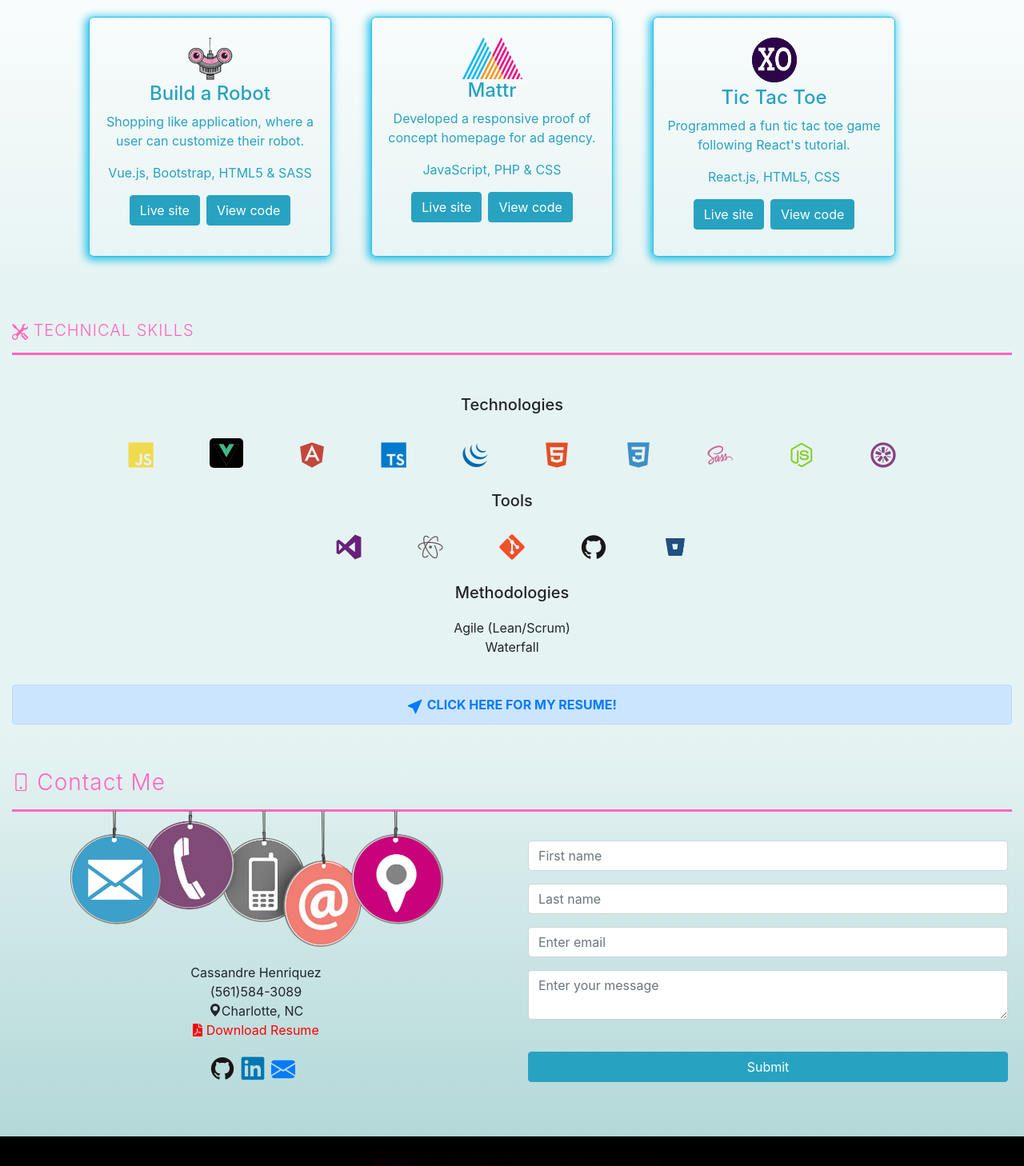
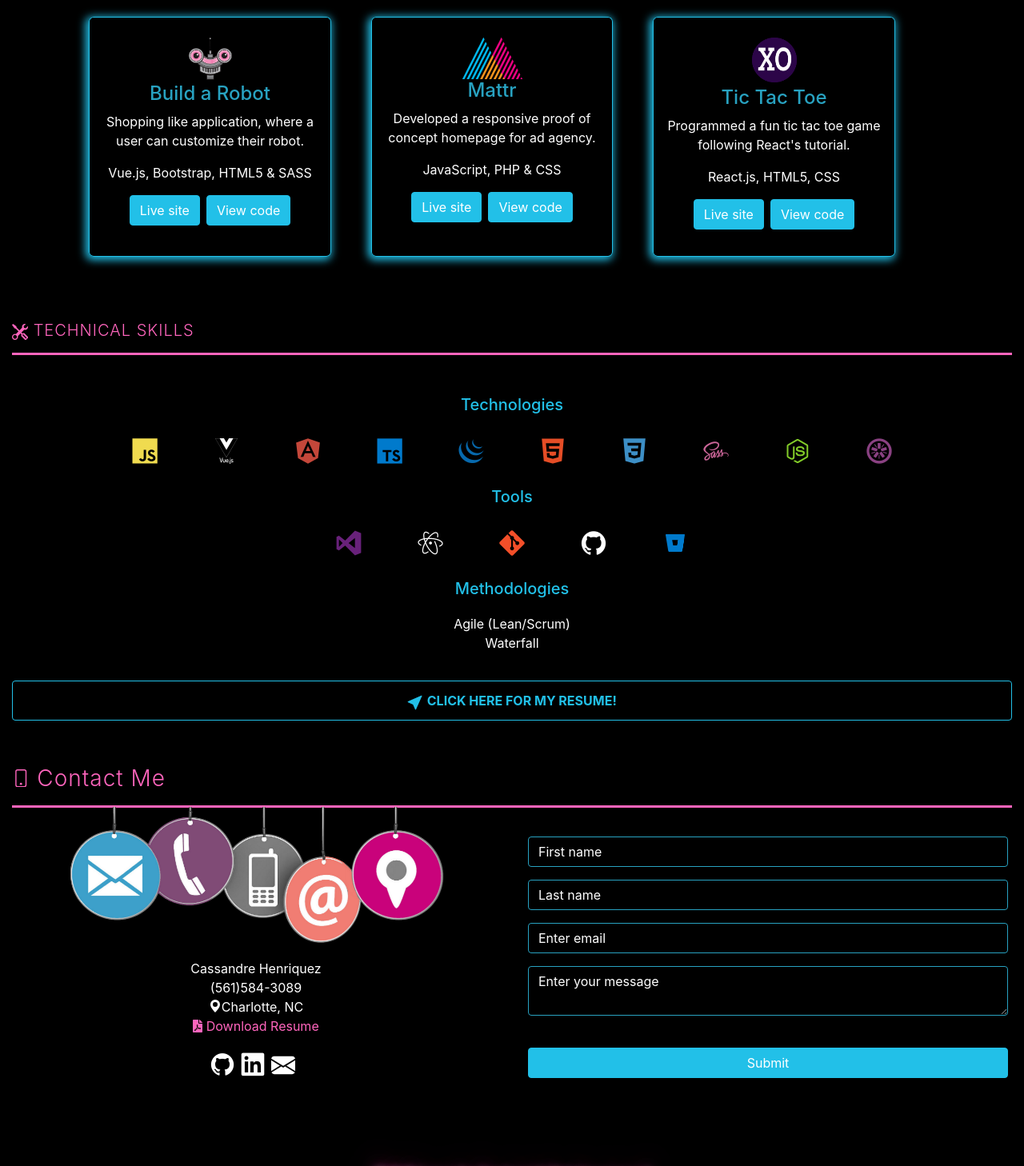
Before and after one commit to cassandreh1/cassandre-portfolio, an Angular app: page / in a window 1280 px wide. Shown: the part 1060-2518 px from the top of the page at 80% size. Built offline with nearby package versions, Linux system fonts and the light colour scheme.

Commit message:
adding dark mode styling for site

```diff
--- a/src/app/app.component.scss
+++ b/src/app/app.component.scss
@@ -5,6 +5,7 @@
     margin-top: 15%;
 }
 #main-content {
+    background-color: black;
     min-height: 300px;
 }
 .loading-spinner{
--- a/src/app/contact-me/contact-me.component.html
+++ b/src/app/contact-me/contact-me.component.html
@@ -27,9 +27,9 @@
                 </a>
             </p>
             <div>
-                <a class="contact-icon-styling" href="https://github.com/cassandreh1"><i class="devicon-github-plain colored"></i></a>
-                <a class="contact-icon-styling"  href="https://www.linkedin.com/in/cassandre-henriquez-08bb4763/"><i class="devicon-linkedin-plain colored"></i></a>
-                <a class="contact-icon-styling"  href="mailto:cassandreh01@gmail.com">
+                <a class="contact-icon-styling white-color" href="https://github.com/cassandreh1"><i class="devicon-github-plain"></i></a>
+                <a class="contact-icon-styling white-color"  href="https://www.linkedin.com/in/cassandre-henriquez-08bb4763/"><i class="devicon-linkedin-plain"></i></a>
+                <a class="contact-icon-styling white-color"  href="mailto:cassandreh01@gmail.com">
                     <svg class="bi bi-envelope-fill" width="1em" height="1em" viewBox="0 0 16 16" fill="currentColor" xmlns="http://www.w3.org/2000/svg">
                         <path fill-rule="evenodd" d="M.05 3.555A2 2 0 0 1 2 2h12a2 2 0 0 1 1.95 1.555L8 8.414.05 3.555zM0 4.697v7.104l5.803-3.558L0 4.697zM6.761 8.83l-6.57 4.027A2 2 0 0 0 2 14h12a2 2 0 0 0 1.808-1.144l-6.57-4.027L8 9.586l-1.239-.757zm3.436-.586L16 11.801V4.697l-5.803 3.546z"/>
                     </svg>
--- a/src/app/contact-me/contact-me.component.scss
+++ b/src/app/contact-me/contact-me.component.scss
@@ -1,12 +1,11 @@
 .row#contact-me-wrapper {
   padding-top: 20px;
   padding-bottom: 40px;
-  // background-color: #d4e4e4;
-  background-image: linear-gradient(to bottom, #e6f3f3, #b3d8d8);
+  // background-image: linear-gradient(to bottom, #e6f3f3, #b3d8d8);
   .wall-art {
     text-align: center;
     #resume-pdf {
-      color: red;
+      color: #ff65bd;
     }
     #contact-me-icon {
       margin-top: -54px !important;
@@ -14,10 +13,26 @@
       animation: slideLeft 2s ease-in-out forwards;
     }
   }
+  .white-color {
+    color: white;
+  }
   .col-md-6 {
     padding: 20px;
+    textarea,
+    input {
+      background-color: black;
+      border: 1px solid #28a2c1;
+      color: white;
+      &::placeholder {
+        color: white;
+      }
+      &:focus {
+        box-shadow: -2px 2px 11px 2px #22c0e8;
+      }
+    }
     .ng-dirty.ng-invalid:not(form) {
       border: 1px solid #a94442;
+      box-shadow: none;
     }
     .error-message {
       padding-top: 10px;
@@ -33,11 +48,8 @@
     }
     button.btn-success {
       margin-top: 40px;
-      background-color: #28a2c1;
-      border-color: #28a2c1;
-      &:hover {
-        opacity: 0.5;
-      }
+      background-color: #22c0e8;
+      border-color: #22c0e8;
     }
     .bi-geo-alt {
       margin-bottom: 4px;
@@ -45,6 +57,7 @@
   }
   #contact-info {
     padding-top: 15px;
+    color: white;
   }
   .contact-icon-styling {
     font-size: 30px;
--- a/src/app/home/home.component.scss
+++ b/src/app/home/home.component.scss
@@ -3,9 +3,8 @@
   // padding-right: 15px;
 }
 .content-stye {
-    color: slategray;
+    color: white;
     padding: 0;
-    // background-image: linear-gradient(to bottom, white, #e6f3f3);
     .content-container {
         p {
           margin-bottom: 10px;
@@ -28,6 +27,7 @@
         img {
             width: 100%;
             box-shadow: -2px 2px 20px 7px #22c0e8;
+            border-radius: 20px;
         }
     }
     hr {
@@ -37,12 +37,16 @@
     }
 }
 #checkResume {
-  background-color: #e6f3f3;
+  .alert-primary {
+    color: #22c0e8;
+    background-color: transparent;
+    border-color: #22c0e8;
+    }
+  // background-color: #e6f3f3;
   text-align: center;
   a {
-    // color: #ff65bd;
+    color: #22c0e8;
     font-weight: bold;
-    // text-shadow: 0 0 0.6rem #ffe6ff, 0 0 0.8rem #ff65bd;
   }
 
 }
--- a/src/app/portfolio/portfolio.component.scss
+++ b/src/app/portfolio/portfolio.component.scss
@@ -1,6 +1,6 @@
 .portfolio-container {
     min-height: 350px;
-    background-image: linear-gradient(to bottom, white, #e6f3f3);
+    // background-image: linear-gradient(to bottom, white, #e6f3f3);
 }
 #portfolio-wrapper {
     margin: 0 !important;
@@ -27,10 +27,13 @@
             box-shadow: none;
             border: none;
             .btn {
-                color: #28a2c1;
+                color: #22c0e8;
                 background-color: white;
-                border-color: #28a2c1;
+                border-color: #22c0e8;
             }
+        }
+        p {
+            color: white;
         }
         img {
             width: 3.5rem;
@@ -43,14 +46,14 @@
     }
     .btn {
         color: white;
-        background-color: #28a2c1;;
-        border-color: #28a2c1;
+        background-color: #22c0e8;
+        border-color: #22c0e8;
         // margin-right: 15px;
         margin-bottom: 15px;
         &:hover {
-            color: #28a2c1;
+            color: #22c0e8;
             background-color: white;
-            border-color: #28a2c1;
+            border-color: #22c0e8;
         }
     }
     .margin-right-8 {
--- a/src/app/resume/resume.component.scss
+++ b/src/app/resume/resume.component.scss
@@ -4,6 +4,10 @@
 }
 hr {
     border-color: #22c0e8;
+}
+.date-range,
+h5 {
+    color: #22c0e8;
 }
 #resume-pdf {
     h5 {
@@ -17,8 +21,12 @@ hr {
     }
 }
 #eduction-styling {
-    // background-image: linear-gradient(to bottom, white, #e6f3f3);
-    // background-color: #f2f2f2;
+    color: white;
+    .btn-danger {
+        background-color: #ff65bd;
+        border: 1px solid #ff65bd;
+
+    }
     .bi-book-half {
         padding-top: 0;
     }
@@ -33,18 +41,19 @@ hr {
     }
 }
 #work-history {
-    // background-color: #e6f3f3;
-    background-image: linear-gradient(to bottom, white, #e6f3f3);
+    color: white;
+    // background-image: linear-gradient(to bottom, white, #e6f3f3);
 }
 ul.timeline {
     list-style-type: circle;
     margin-left: 10px;
+    padding-bottom: 1rem;
     &:last-child {
         margin-bottom: 0;
     }
     &:before {
         content: ' ';
-        background: #d4d9df;
+        background: #22c0e8;
         display: inline-block;
         position: absolute;
         left: 28px;
--- a/src/app/technical-skills/technical-skills.component.html
+++ b/src/app/technical-skills/technical-skills.component.html
@@ -1,4 +1,4 @@
-<div class="row" id="skills-wrapper" [ngStyle]="bgColor">
+<div class="row" id="skills-wrapper">
     <div class="col-sm-12">
       <h5 class="sub-title" [ngStyle]="titleColor">
         <svg class="bi bi-tools" width="1em" height="1em" viewBox="0 0 16 16" fill="currentColor" xmlns="http://www.w3.org/2000/svg">
@@ -30,7 +30,7 @@
       </div>
       <div class="col-sm-12">
         <h5 class="margin-bottom-20">Methodologies</h5>
-          <div *ngFor="let method of methodologies"> {{ method }}</div>
+          <div class="white-text" *ngFor="let method of methodologies"> {{ method }}</div>
       </div>
     </div>
   </div>
--- a/src/app/technical-skills/technical-skills.component.scss
+++ b/src/app/technical-skills/technical-skills.component.scss
@@ -1,8 +1,13 @@
 
 #skills-wrapper {
-    // background-image: linear-gradient(to bottom, #e6f3f3, #b3d8d8);
     padding-top: 10px;
     padding-bottom: 20px;
+    h5 {
+        color: #22c0e8;
+    }
+    .white-text {
+        color: white
+    }
 }
 .sub-title {
     // color: #22c0e8;
@@ -31,11 +36,8 @@ hr {
             i {
                 font-size: 2em;
             }
-            .devicon-vuejs-plain {
-                background-color: black;
-                padding: 5px 5px 0 5px;
-                border-radius: 5px;
-                display: inline-block;
+            .devicon-bitbucket-plain {
+                color: #007acc;
             }
         }
         .tooltiptext {
--- a/src/app/technical-skills/technical-skills.component.ts
+++ b/src/app/technical-skills/technical-skills.component.ts
@@ -15,7 +15,7 @@ export class TechnicalSkillsComponent implements OnInit {
     text:'JavaScript',
   },
   {
-    icon: 'devicon-vuejs-plain colored',
+    icon: 'devicon-vuejs-plain-wordmark',
     text:'Vue.js',
   },
   {
@@ -58,7 +58,7 @@ export class TechnicalSkillsComponent implements OnInit {
     text:'Visual Studio Code',
   },
   {
-    icon: 'devicon-atom-original colored',
+    icon: 'devicon-atom-original',
     text:'Atom',
   },
   {
@@ -66,11 +66,11 @@ export class TechnicalSkillsComponent implements OnInit {
     text:'Git',
   },
   {
-    icon: 'devicon-github-plain colored',
+    icon: 'devicon-github-plain',
     text:'GitHub',
   },
   {
-    icon: 'devicon-bitbucket-plain colored',
+    icon: 'devicon-bitbucket-plain',
     text:'BitBucket',
   },
  ];
--- a/src/styles.scss
+++ b/src/styles.scss
@@ -17,6 +17,11 @@ hr {
 .margin-bottom-5 {
     margin-bottom: 5px;
 }
+.devicon-vuejs-plain-wordmark,
+.devicon-github-plain,
+.devicon-atom-original {
+    color: white;
+}
 @font-face {
     font-family: 'Clip';
    src: url('Clip.ttf');
```
Lines whose indentation alone changed are shown as unchanged.
